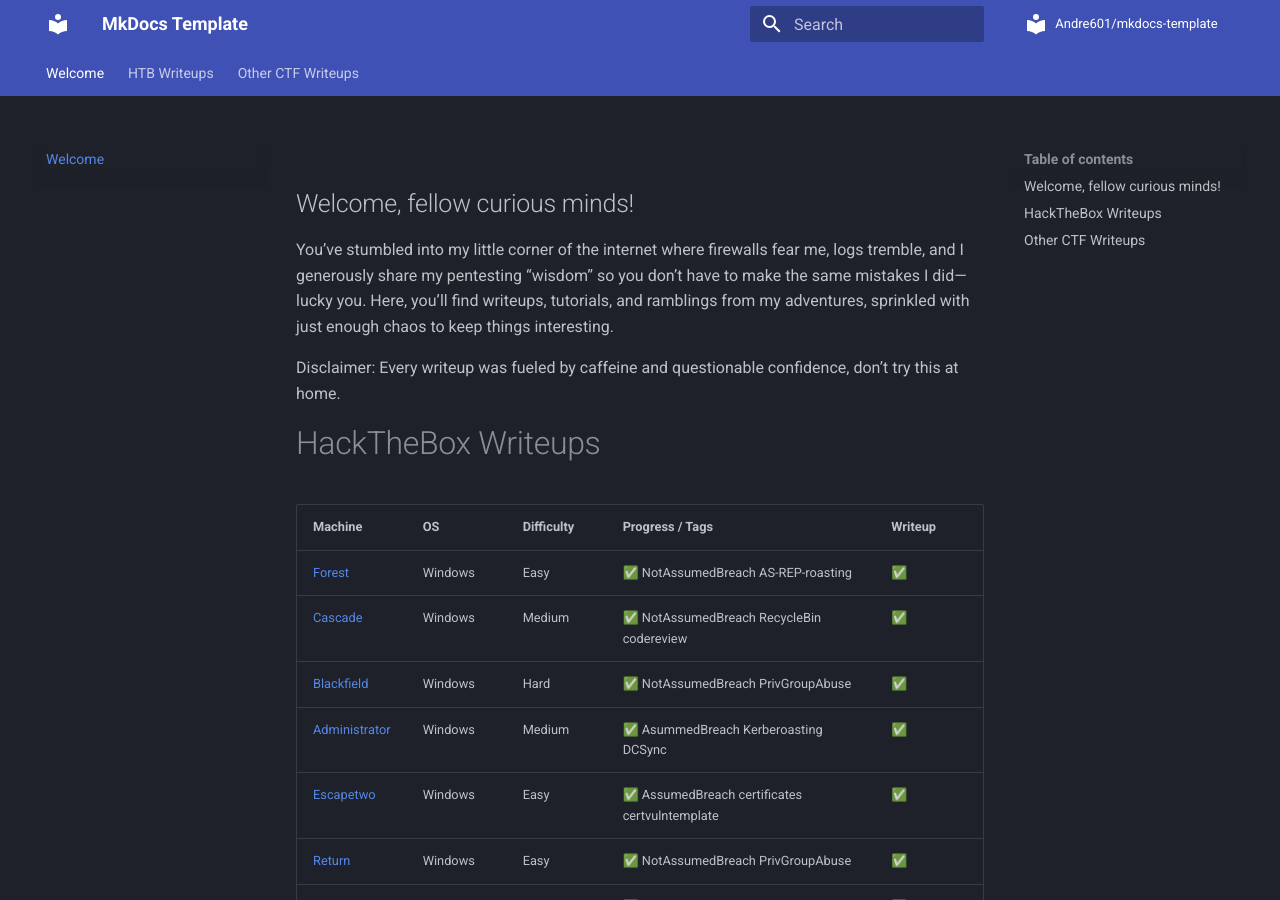
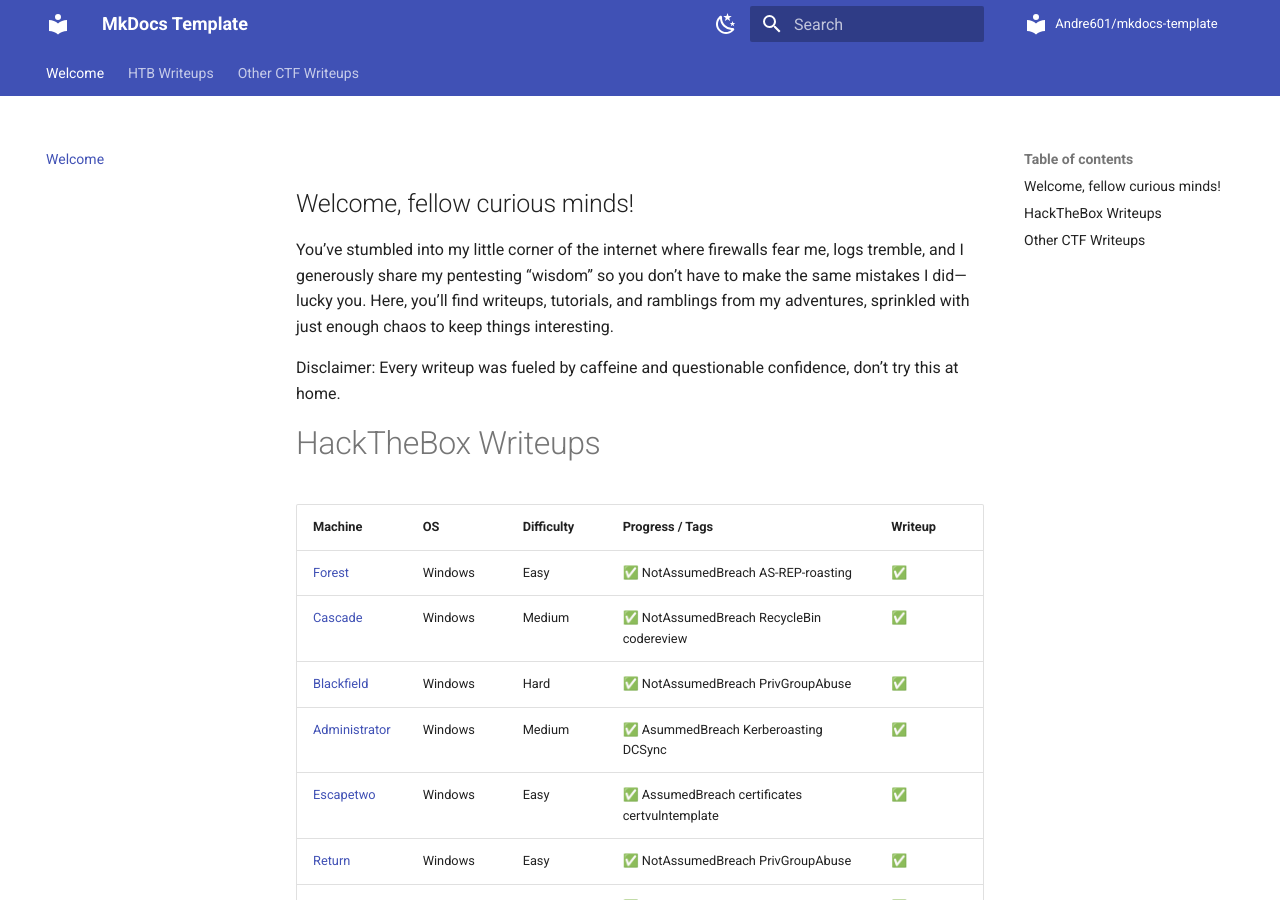
Before and after one commit to ch3ckkm8/personal_blog4, an MkDocs documentation site: the page built from docs/index.md, in a window 1280 px wide and 900 px high. Built offline with MkDocs 1.6.1 and Material for MkDocs 9.7.7, drawn with Linux system fonts in a browser that asks for light colours; comment, search, counter and statistics services are not loaded.

Commit message:
Update mkdocs.yml

```diff
--- a/mkdocs.yml
+++ b/mkdocs.yml
@@ -27,9 +27,18 @@
 theme:
   name: 'material'
   palette:
-    scheme: 'slate'
-    primary: 'indigo'
-    accent: 'indigo'
+    - scheme: default       # Light mode
+      primary: indigo
+      accent: indigo
+      toggle:
+        icon: material/weather-night
+        name: Switch to dark mode
+    - scheme: slate         # Dark mode
+      primary: indigo
+      accent: indigo
+      toggle:
+        icon: material/weather-sunny
+        name: Switch to light mode
 
   features:
     - navigation.instant
```
